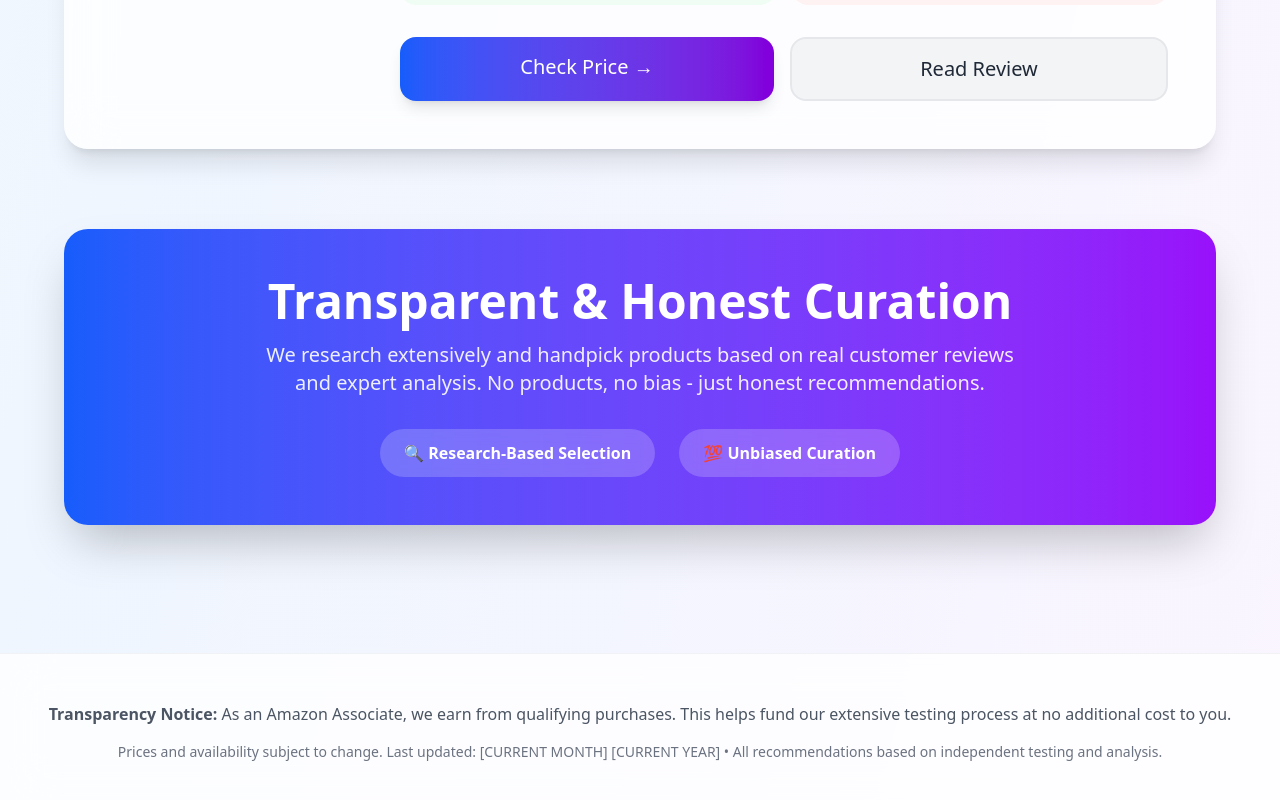
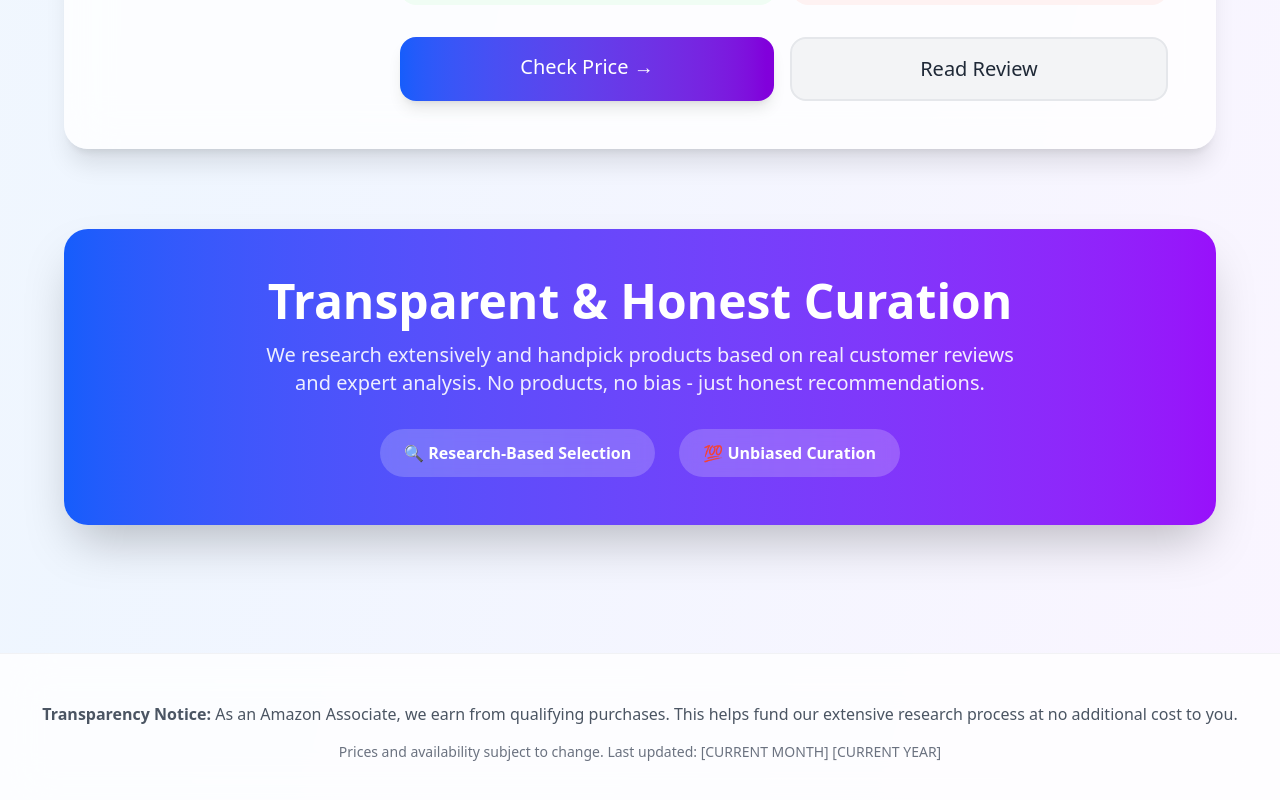
Before and after one commit to martinwinther/top5, a React (Vite) app: page / in a window 1280 px wide. Shown: the part 4254-5054 px from the top of the page. Built offline with nearby package versions, Linux system fonts and the light colour scheme.

Commit message:
update disclaimer

```diff
--- a/src/data/templateDefaults.ts
+++ b/src/data/templateDefaults.ts
@@ -55,7 +55,7 @@ export const templateDefaults = {
     ]
   },
   footer: {
-    disclaimer: "As an Amazon Associate, we earn from qualifying purchases. This helps fund our extensive testing process at no additional cost to you.",
-    lastUpdated: "Prices and availability subject to change. Last updated: {month} {year} • All recommendations based on independent testing and analysis."
+    disclaimer: "As an Amazon Associate, we earn from qualifying purchases. This helps fund our extensive research process at no additional cost to you.",
+    lastUpdated: "Prices and availability subject to change. Last updated: {month} {year}"
   }
 } as const
```
